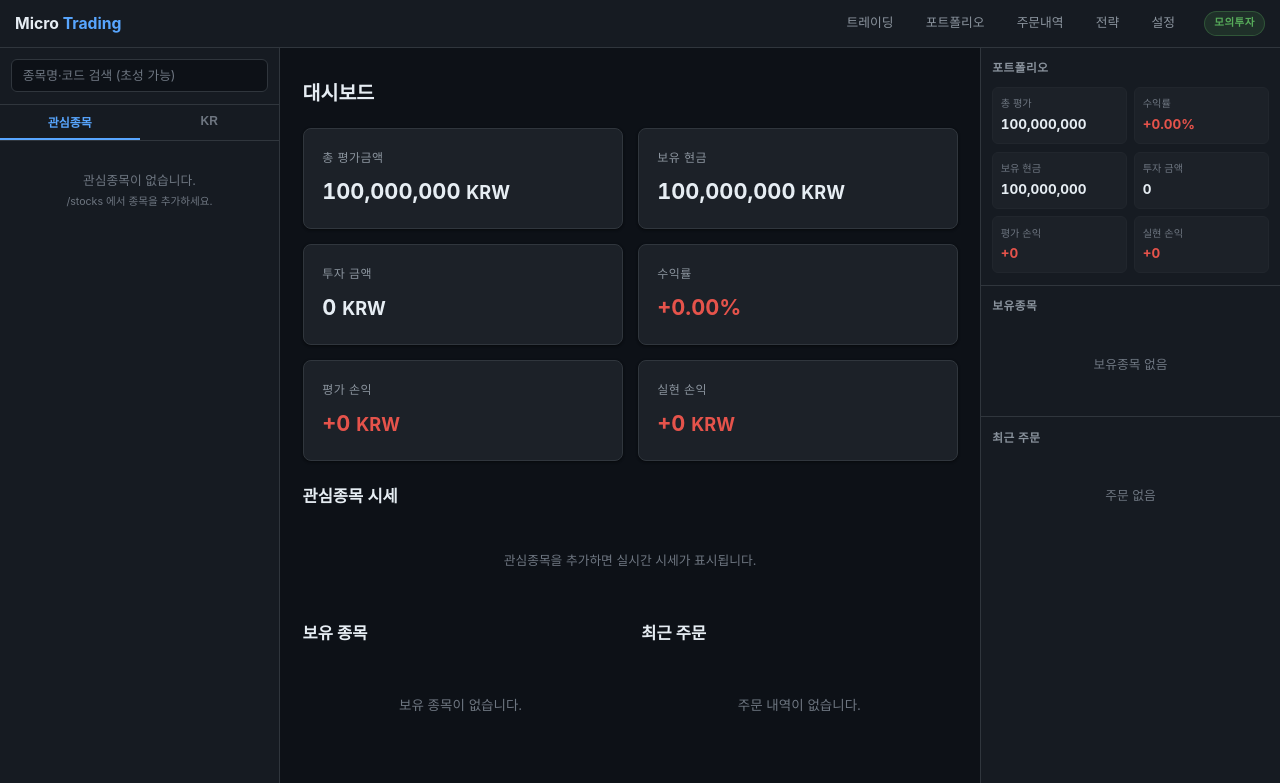
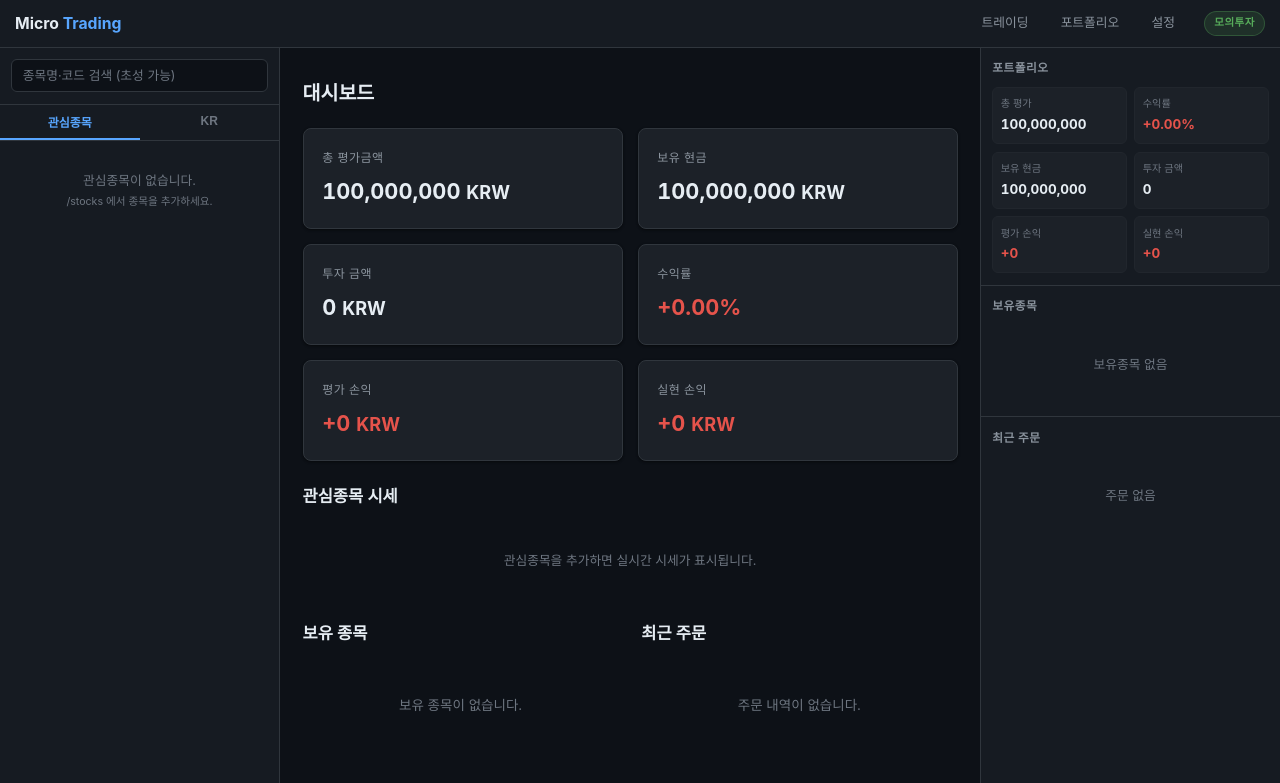
Before and after one commit to tibetkowon/micro-trading, a FastAPI app: page / in a window 1280 px wide. Shown: the top 783 px of the page. Run offline with FastAPI, Linux system fonts and the light colour scheme; data comes from the database, SQL or seed files in the repository; data that the repository does not hold is empty.

Commit message:
feat(phase21): 메뉴 정리 — 미사용 항목 제거 및 양쪽 nav 통일
- trading_base.html: /orders(제거된 페이지), /strategies(미사용) 링크 삭제
- base.html: /strategies 링크 삭제
- 양쪽 nav 모두 트레이딩|포트폴리오|설정 으로 통일

Co-Authored-By: Claude Sonnet 4.6 <noreply@anthropic.com>

```diff
--- a/app/web/templates/base.html
+++ b/app/web/templates/base.html
@@ -15,7 +15,6 @@
             <div class="nav-links">
                 <a href="/" {% if request.url.path == '/' %}class="active"{% endif %}>트레이딩</a>
                 <a href="/portfolio" {% if request.url.path == '/portfolio' %}class="active"{% endif %}>포트폴리오</a>
-                <a href="/strategies" {% if request.url.path == '/strategies' %}class="active"{% endif %}>전략</a>
                 <a href="/settings" {% if request.url.path == '/settings' %}class="active"{% endif %}>설정</a>
                 {% if trading_mode == 'PAPER' %}
                 <a href="/settings" class="mode-badge paper" style="text-decoration:none;">모의투자</a>
--- a/app/web/templates/trading_base.html
+++ b/app/web/templates/trading_base.html
@@ -16,8 +16,6 @@
         <div class="nav-right">
             <a href="/" class="nav-link">트레이딩</a>
             <a href="/portfolio" class="nav-link">포트폴리오</a>
-            <a href="/orders" class="nav-link">주문내역</a>
-            <a href="/strategies" class="nav-link">전략</a>
             <a href="/settings" class="nav-link">설정</a>
             {% if trading_mode == 'PAPER' %}
             <a href="/settings" class="mode-badge paper" style="text-decoration:none;">모의투자</a>
```
Also changed, not shown: requirements.md (+1 -1 lines).
